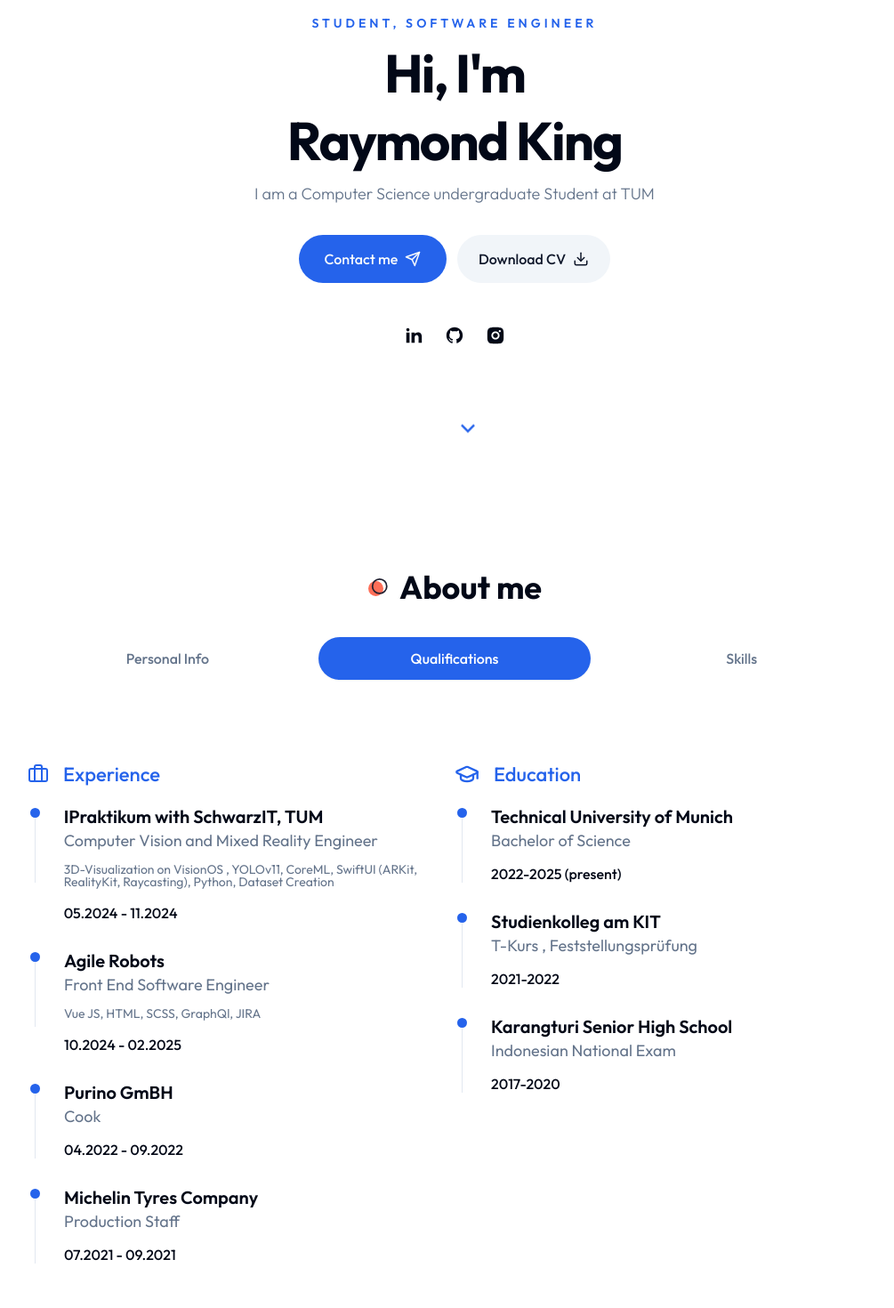
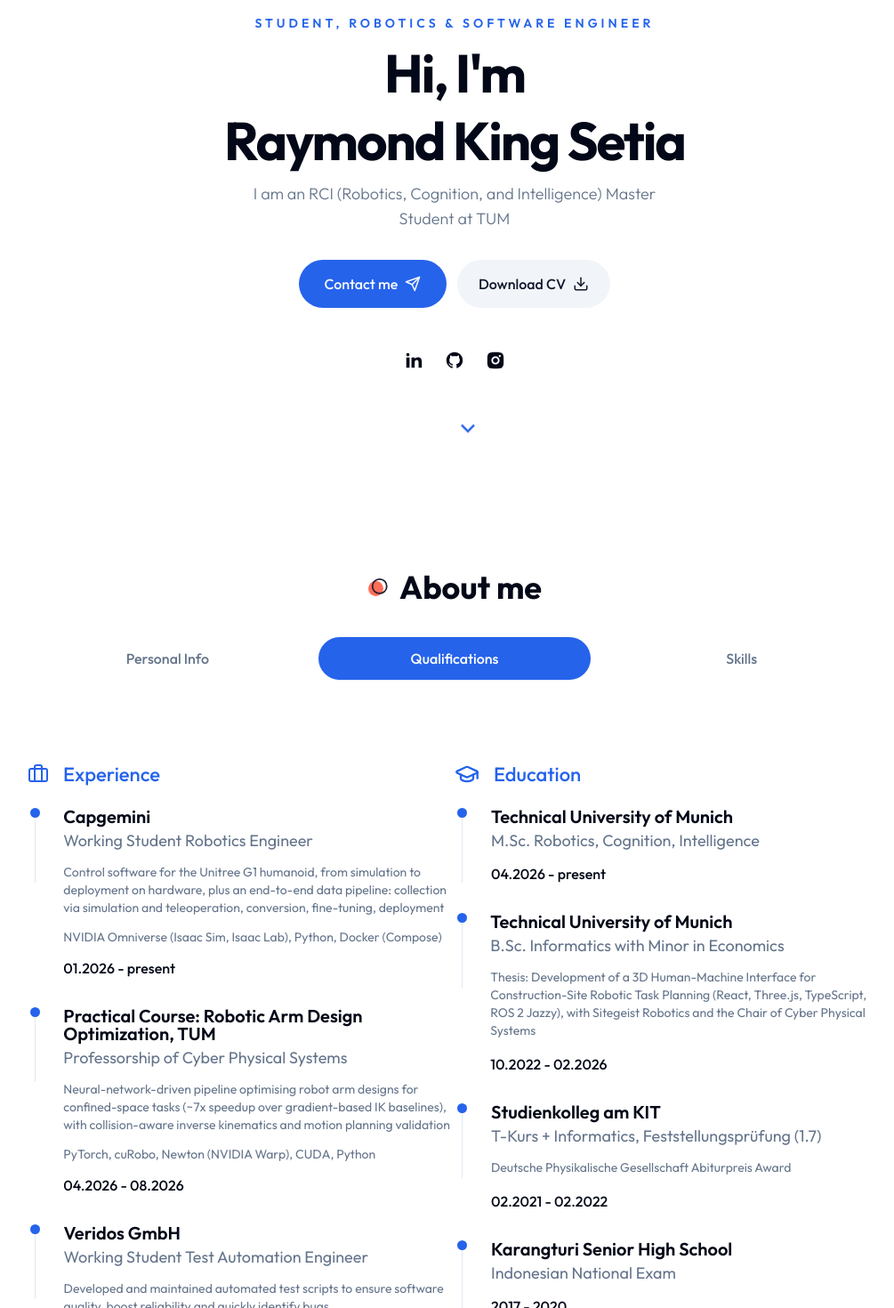
Before and after one commit to raymondkings/raymond-king, a Next.js app: page / in a window 1280 px wide. Shown: the part 120-1590 px from the top of the page at 89% size, without its empty margins (129-1134 px from the left). Built offline with nearby package versions, Linux system fonts and the light colour scheme.

Commit message:
update entries aug 2026

```diff
--- a/app/layout.jsx
+++ b/app/layout.jsx
@@ -11,7 +11,8 @@
 
 export const metadata = {
   title: "Raymond King Setia | Portfolio",
-  description: "Raymond 2024",
+  description:
+    "Portfolio of Raymond King Setia, Robotics, Cognition and Intelligence M.Sc. student at TUM. Robotics, AI and software engineering projects, experience and skills.",
 };
 
 export default function RootLayout({ children }) {
--- a/components/About.jsx
+++ b/components/About.jsx
@@ -6,10 +6,10 @@
 } from 'lucide-react';
 
 const infoData = [
-    { icon: <User2 size={20} />, text: 'Raymond King' },
+    { icon: <User2 size={20} />, text: 'Raymond King Setia' },
     { icon: <MailIcon size={20} />, text: 'raymond08.de@gmail.com' },
     { icon: <Calendar size={20} />, text: 'Born on 5 Mar, 2002' },
-    { icon: <GraduationCap size={20} />, text: 'CS B.Sc @TUM' },
+    { icon: <GraduationCap size={20} />, text: 'M.Sc. Robotics (RCI) @TUM' },
     { icon: <HomeIcon size={20} />, text: 'Schwabing, Munich' },
 ];
 
@@ -17,18 +17,22 @@
     {
         title: 'education',
         data: [
-            { university: 'Technical University of Munich', qualification: 'Bachelor of Science', years: '2022-2025 (present)' },
-            { university: 'Studienkolleg am KIT', qualification: 'T-Kurs , Feststellungsprüfung', years: '2021-2022' },
-            { university: 'Karangturi Senior High School', qualification: 'Indonesian National Exam', years: '2017-2020' },
+            { university: 'Technical University of Munich', qualification: 'M.Sc. Robotics, Cognition, Intelligence', years: '04.2026 - present' },
+            { university: 'Technical University of Munich', qualification: 'B.Sc. Informatics with Minor in Economics', details: 'Thesis: Development of a 3D Human-Machine Interface for Construction-Site Robotic Task Planning (React, Three.js, TypeScript, ROS 2 Jazzy), with Sitegeist Robotics and the Chair of Cyber Physical Systems', years: '10.2022 - 02.2026' },
+            { university: 'Studienkolleg am KIT', qualification: 'T-Kurs + Informatics, Feststellungsprüfung (1.7)', details: 'Deutsche Physikalische Gesellschaft Abiturpreis Award', years: '02.2021 - 02.2022' },
+            { university: 'Karangturi Senior High School', qualification: 'Indonesian National Exam', years: '2017 - 2020' },
         ]
     },
     {
         title: 'experience',
         data: [
-            { company: 'IPraktikum with SchwarzIT, TUM', role: 'Computer Vision and Mixed Reality Engineer', skills:' 3D-Visualization on VisionOS , YOLOv11, CoreML, SwiftUI (ARKit, RealityKit, Raycasting), Python, Dataset Creation', years: '05.2024 - 11.2024' },
-            { company: 'Agile Robots', role: 'Front End Software Engineer', skills:'Vue JS, HTML, SCSS, GraphQl, JIRA', years: '10.2024 - 02.2025' },
-            { company: 'Purino GmBH', role: 'Cook', skills:'', years: '04.2022 - 09.2022' },
-            { company: 'Michelin Tyres Company', role: 'Production Staff', skills:'', years: '07.2021 - 09.2021' },
+            { company: 'Capgemini', role: 'Working Student Robotics Engineer', details: 'Control software for the Unitree G1 humanoid, from simulation to deployment on hardware, plus an end-to-end data pipeline: collection via simulation and teleoperation, conversion, fine-tuning, deployment', skills:'NVIDIA Omniverse (Isaac Sim, Isaac Lab), Python, Docker (Compose)', years: '01.2026 - present' },
+            { company: 'Practical Course: Robotic Arm Design Optimization, TUM', role: 'Professorship of Cyber Physical Systems', details: 'Neural-network-driven pipeline optimising robot arm designs for confined-space tasks (~7x speedup over gradient-based IK baselines), with collision-aware inverse kinematics and motion planning validation', skills:'PyTorch, cuRobo, Newton (NVIDIA Warp), CUDA, Python', years: '04.2026 - 08.2026' },
+            { company: 'Veridos GmbH', role: 'Working Student Test Automation Engineer', details: 'Developed and maintained automated test scripts to ensure software quality, boost reliability and quickly identify bugs', skills:'TestComplete, Swagger, JavaScript, Azure DevOps', years: '07.2025 - 01.2026' },
+            { company: 'iPraktikum with SchwarzIT, TUM', role: 'Developer, object detection models and 3D visualization on VisionOS', details: 'Built Dishcovery, an Apple Vision Pro app that scans ingredients and delivers personalised recipe recommendations, with computer vision for real-time interaction in spatial environments', skills:'YOLOv11, CoreML, SwiftUI (ARKit, RealityKit, Raycasting), Python, Dataset Creation', years: '10.2024 - 02.2025' },
+            { company: 'Agile Robots SE', role: 'Working Student Front End Software Engineer', details: 'Developed and maintained web-based robotic solutions and co-developed a graphical component library adopted company-wide', skills:'Vue JS, HTML, SCSS, TypeScript, GraphQL', years: '05.2024 - 11.2024' },
+            { company: 'Purino GmbH', role: 'Cook (Summer vacation job)', skills:'', years: '04.2022 - 09.2022' },
+            { company: 'Michelin Tyres Company', role: 'Production Staff (Summer vacation job)', skills:'', years: '07.2021 - 09.2021' },
         ]
     }
 ];
@@ -37,10 +41,33 @@
     {
         title: 'skills',
         data: [
-            { name: 'HTML, CSS (Front-end Development)' },
-            { name: 'Javascript, Google App Script, Typescript' },
-            { name: 'Flutter , SQL , Java , C' },
+            { name: 'Python' },
+            { name: 'C' },
+            { name: 'Java' },
+            { name: 'TypeScript' },
+            { name: 'JavaScript' },
+            { name: 'Swift' },
+            { name: 'Dart' },
+            { name: 'SQL' },
+            { name: 'PyTorch' },
+            { name: 'ROS 2' },
+            { name: 'NVIDIA Isaac Sim / Isaac Lab' },
+            { name: 'Newton (NVIDIA Warp)' },
+            { name: 'cuRobo' },
+            { name: 'CUDA' },
+            { name: 'OpenCV' },
+            { name: 'YOLO' },
+            { name: 'CoreML' },
+            { name: 'React' },
+            { name: 'Next.js' },
+            { name: 'Vue JS' },
+            { name: 'Three.js' },
+            { name: 'Tailwind CSS' },
+            { name: 'HTML / SCSS' },
+            { name: 'Docker (Compose)' },
             { name: 'Git' },
+            { name: 'GitLab' },
+            { name: 'Azure DevOps' },
         ]
     },
     {
@@ -58,7 +85,7 @@
     const getData = (arr, title) => arr.find(item => item.title === title);
 
     return (
-        <section className="xl:h-[860px] pb-12 xl:py-24">
+        <section className="xl:min-h-[860px] pb-12 xl:py-24">
             <div className="container mx-auto">
                 <h2 className="section-title mb-8 xl:mb-16 text-center mx-auto">About me</h2>
 
@@ -86,7 +113,7 @@
                                 <div className="flex flex-col gap-y-2">
                                     <div className="text-primary">Language Skill</div>
                                     <div className="border-b border-border"></div>
-                                    <div>English (C1), German (C1), Indonesian, Javanese, Chinese (A1)</div>
+                                    <div>Indonesian (native), Javanese (native), German (fluent), English (fluent), Chinese (basic)</div>
                                 </div>
                             </div>
                         </TabsContent>
@@ -111,6 +138,7 @@
                                                     <div>
                                                         <div className="font-semibold text-xl leading-none mb-2">{item.company}</div>
                                                         <div className="text-lg leading-none text-muted-foreground mb-4">{item.role}</div>
+                                                        {item.details && <div className="text-sm text-muted-foreground mb-4">{item.details}</div>}
                                                         <div className="text-sm leading-none text-muted-foreground mb-4">{item.skills}</div>
                                                         <div className="text-base font-medium">{item.years}</div>
                                                     </div>
@@ -134,6 +162,7 @@
                                                     <div>
                                                         <div className="font-semibold text-xl leading-none mb-2">{item.university}</div>
                                                         <div className="text-lg leading-none text-muted-foreground mb-4">{item.qualification}</div>
+                                                        {item.details && <div className="text-sm text-muted-foreground mb-4">{item.details}</div>}
                                                         <div className="text-base font-medium">{item.years}</div>
                                                     </div>
                                                 </div>
--- a/components/Hero.jsx
+++ b/components/Hero.jsx
@@ -32,11 +32,11 @@
         <div className='flex justify-between gap-x-8'>
             {/* text */}
             <div className="flex max-w-[600px] flex-col justify-center mx-auto xl:mx-0 text-center xl:text-left">
-                <div className="text-sm uppercase font-semibold mb-4 text-primary tracking-[4px]">Student, Software Engineer</div>
+                <div className="text-sm uppercase font-semibold mb-4 text-primary tracking-[4px]">Student, Robotics & Software Engineer</div>
                 <h1 className="h1 mb-4">Hi, I'm</h1>
-                <h1 className="h1 mb-4">Raymond King</h1>
+                <h1 className="h1 mb-4">Raymond King Setia</h1>
                 <p className="subtitle max-w-[490px] mx-auto xl:mx-0">
-                    I am a Computer Science undergraduate Student at TUM
+                    I am an RCI (Robotics, Cognition, and Intelligence) Master Student at TUM
                     </p>
                     {/* buttons */}
                     <div className="flex flex-col gap-y-3 md:flex-row gap-x-3 mx-auto xl:mx-0 mb-12">
--- a/components/Socials.jsx
+++ b/components/Socials.jsx
@@ -5,7 +5,7 @@
 
 const icons = [
   {
-    path: 'https://www.linkedin.com/in/raymond-king-setia-23680425b/',
+    path: 'https://www.linkedin.com/in/raymondkingsetia',
     name: <RiLinkedinFill/>
   },
   {
```
Also changed, not shown: 1 other file (tests, documents, lock files or other folders).
